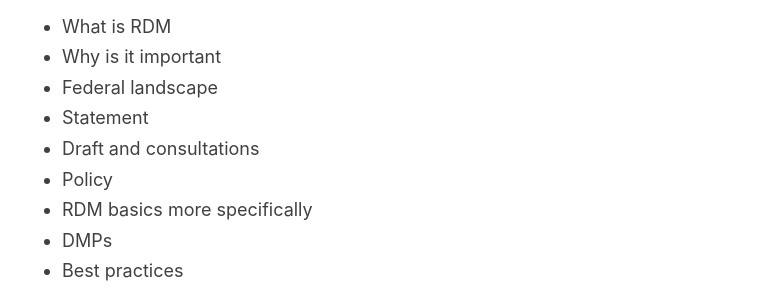
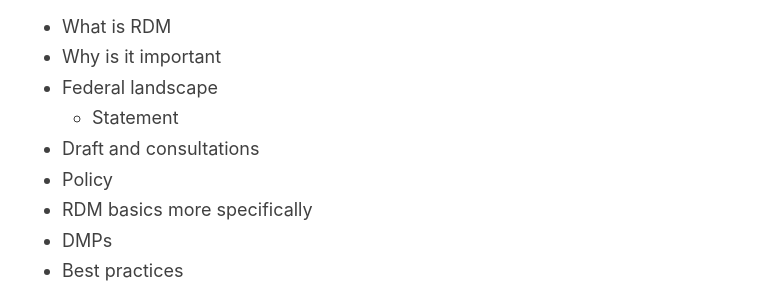
Before and after one commit to caul-dpsc/2021-rdm-series, a Jekyll site: the page built from _pages/index.md, in a window 1280 px wide. Shown: the part 1373-1665 px from the top of the page, without its empty margins (248-1031 px from the left). Built offline with Jekyll 4.4.1, drawn with Linux system fonts in a browser that asks for light colours.

```diff
--- a/_pages/index.md
+++ b/_pages/index.md
@@ -22,10 +22,10 @@ permalink: /
 This session will look at what Research Data Management entails, why it is important to plan how to manage your data, and what the Canadian RDM landscape looks like right now. We will take a look at best practices for RDM, some national resources available to all researchers, and how to find more help for your RDM needs.
 
 ##### By the end of this session, participants will:
-+ What is RDM
-+ Why is it important
-+ Federal landscape
-- Statement
+- What is RDM
+- Why is it important
+- Federal landscape
+    - Statement
  + Draft and consultations
  + Policy
 + RDM basics more specifically
```
